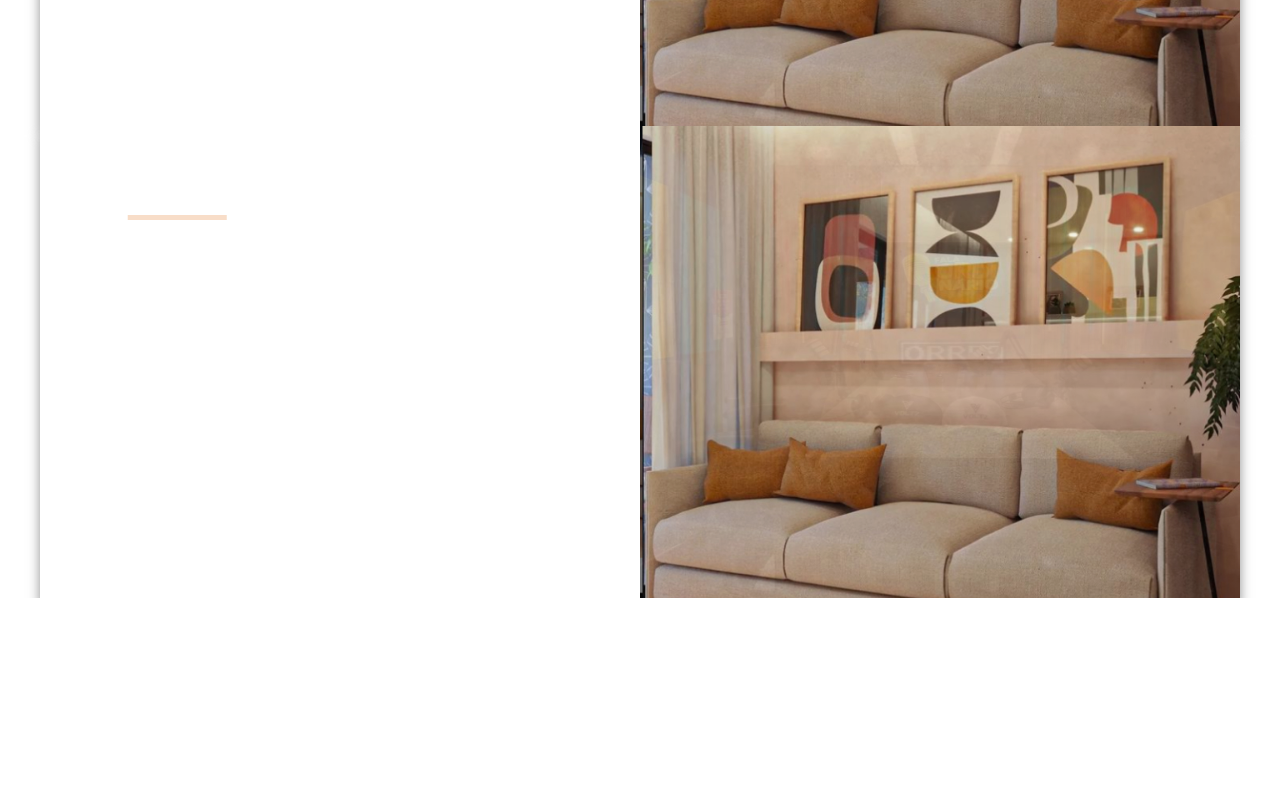
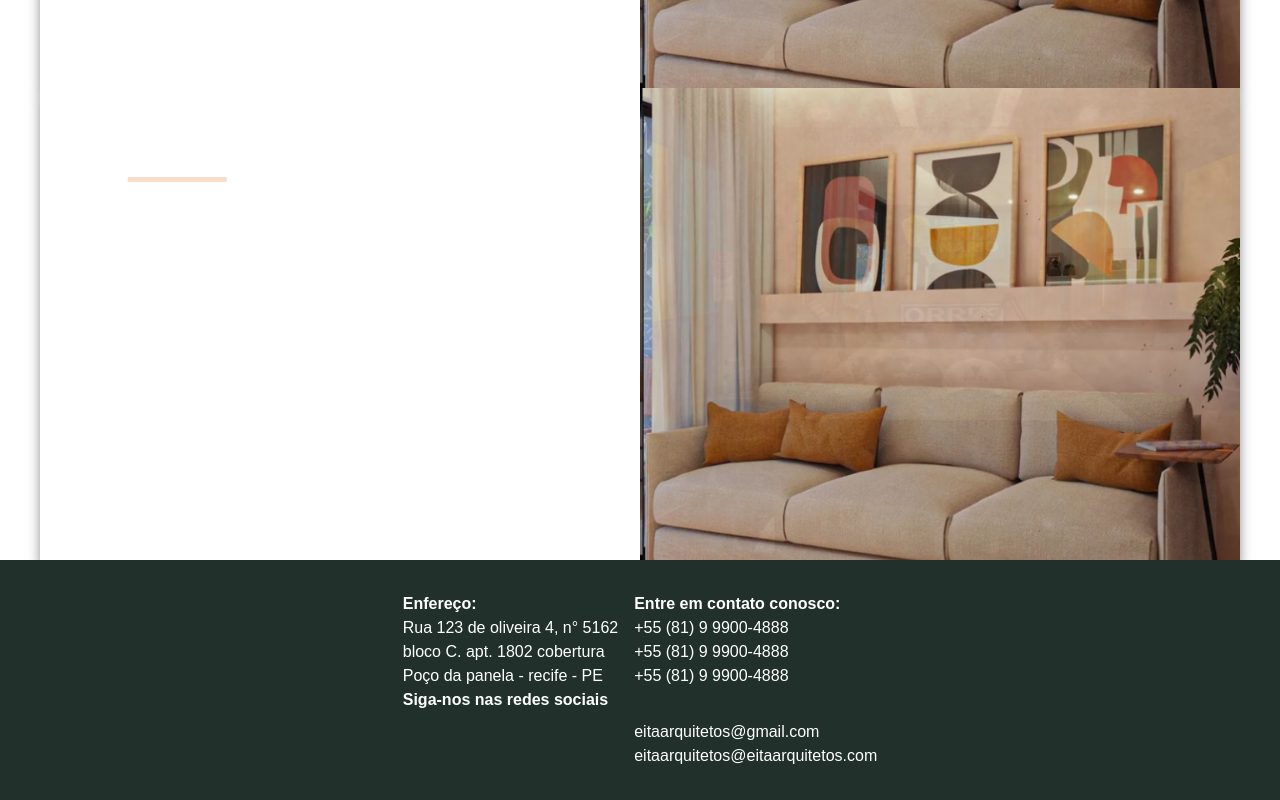
Before and after one commit to peustratt/eita-arquitetura, a Next.js app: page / in a window 1280 px wide. Shown: the part 1905-2705 px from the top of the page. Before the commit the page ends 2503 px from the top, so only its background shows below. Built offline with nearby package versions, Linux system fonts and the light colour scheme; a web font is replaced by a local one.

Commit message:
add footer

```diff
--- /dev/null
+++ b/components/Footer.js
@@ -0,0 +1,57 @@
+export default function Footer() {
+    return(
+        <>
+            <footer>
+                <div className="container">
+                    <div className="left">
+                        <h4>Enfereço:</h4>
+                        <div className="adress">
+                            <p>Rua 123 de oliveira 4, n° 5162</p>
+                            <p>bloco C. apt. 1802 cobertura</p>
+                            <p>Poço da panela - recife - PE</p>
+                        </div>
+                        <h4>Siga-nos nas redes sociais</h4>
+                        <div className="redes-sociais"></div>
+                    </div>
+
+                    <div className="right">
+                        <h4>Entre em contato conosco: </h4>
+                        <div className="contato">
+                            <div className="telefones">
+                                <p className="telefones__titulo"></p>
+                                <p>+55 (81) 9 9900-4888</p>
+                                <p>+55 (81) 9 9900-4888</p>
+                                <p>+55 (81) 9 9900-4888</p>
+                            </div>
+                            <div className="E-mail:">
+                                <p className="email__titulo"></p>
+                                <p>eitaarquitetos@gmail.com</p>
+                                <p>eitaarquitetos@eitaarquitetos.com</p>
+                            </div>
+                        </div>
+                    </div>
+                </div>
+            </footer>
+            <style jsx>{`
+                footer {
+                    background: var(--clr-bg-dark);
+                    color: #fff;
+                    margin-top: auto;
+                    padding: 2em;
+                }
+
+                .container {
+                    gap: 1em;
+                    display: flex;
+                    margin: 0 auto;
+                    max-width: 1200px;
+                    justify-content: center;
+                }
+                .contato {
+                    display: grid;
+                    gap: 2em;
+                }
+            `}</style>
+        </>
+    )
+}
--- a/components/Header.js
+++ b/components/Header.js
@@ -58,6 +58,7 @@ export default function Header(props) {
                 .orcamento {
                     font-size: 20px;
                     margin-left: 10px;
+                    margin-bottom: 2.5px
                 }
                 .nav-toggle {
                     display: none;
--- a/pages/_app.js
+++ b/pages/_app.js
@@ -23,10 +23,15 @@ function GlobalStyles() {
         --bs: rgba(239,179,134,.15) 0px 4px 24px 0px;
         --bs-dark: 0.25em 0.25em 0.75em rgba(0,0,0,.25),
           0.125em 0.125em 0.25em rgba(0,0,0,.15);
+        height: 100%;
       }
       body {
         color: var(--clr-dark);
-        font-family: var(--ff-primary)
+        font-family: var(--ff-primary);
+        height: 100%;
+      }
+      #__next {
+        height: 100%;
       }
       ::-webkit-scrollbar {
         width: 6px;
--- a/pages/index.js
+++ b/pages/index.js
@@ -3,10 +3,12 @@ import Banner from '../components/Banner';
 import Header from '../components/Header';
 import About from '../components/About';
 import Portfolio from '../components/Portfolio';
+import Footer from '../components/Footer';
 
 export default function Home() {
   return (
-    <div>
+    <>
+      <div className='app'>
         <Head>
           <title>Create Next App</title>
           <meta name="description" content="Generated by create next app" />
@@ -17,6 +19,15 @@ export default function Home() {
         <Banner />
         <About />
         <Portfolio />
+        <Footer />
       </div>
+
+      <style jsx>{`
+        .app {
+          display: grid;
+          height: 100%;
+        }
+      `}</style>
+    </>
   )
 }
```
Lines whose indentation alone changed are shown as unchanged.
